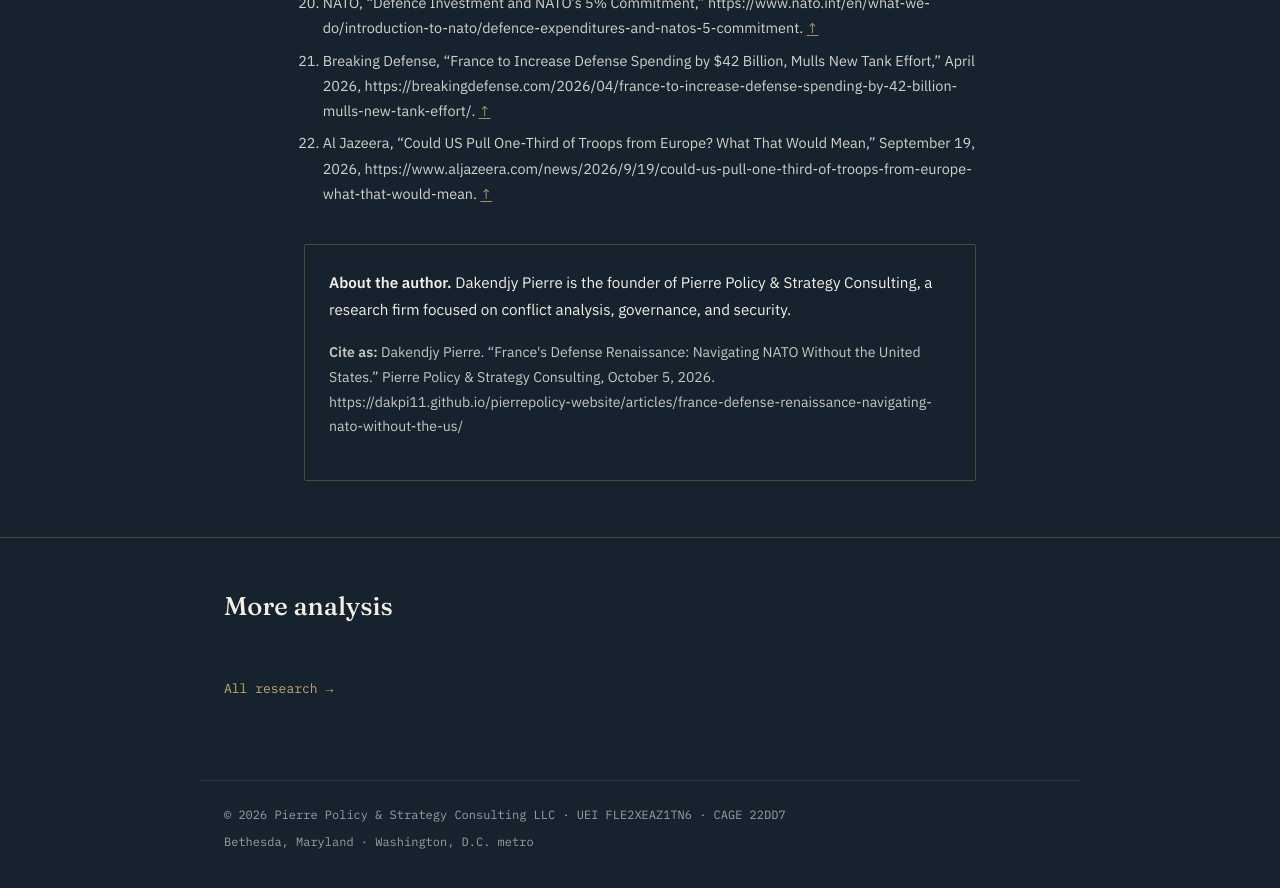
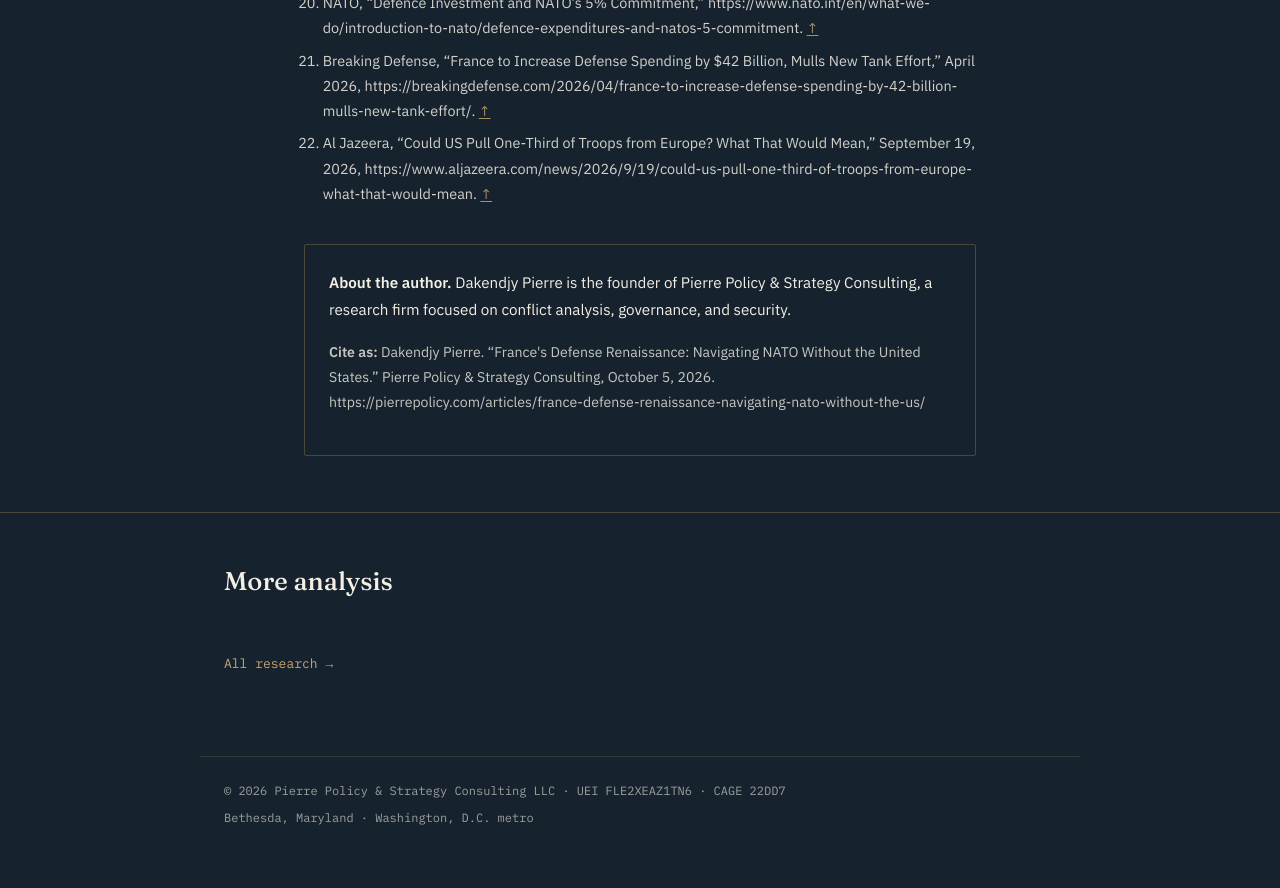
Before and after one commit to Dakpi11/pierrepolicy-website, a Jekyll site: the page built from _posts/2026-10-05-france-defense-renaissance-navigating-nato-without-the-us.md, in a window 1280 px wide and 900 px high, scrolled down 11176 px. Shown: the top 888 px of the window. Built offline with Jekyll 4.4.1, drawn with Linux system fonts in a browser that asks for light colours.

Commit message:
Update URL and baseurl in configuration

```diff
--- a/_config.yml
+++ b/_config.yml
@@ -4,8 +4,8 @@ description: Conflict analysis and policy research for decision-makers.
 author: Dakendjy Pierre
 
 # When a custom domain is connected, change baseurl to "" and url to the new domain.
-url: "https://dakpi11.github.io"
-baseurl: "/pierrepolicy-website"
+url: "https://pierrepolicy.com"
+baseurl: ""
 
 markdown: kramdown
 permalink: /articles/:title/
```
